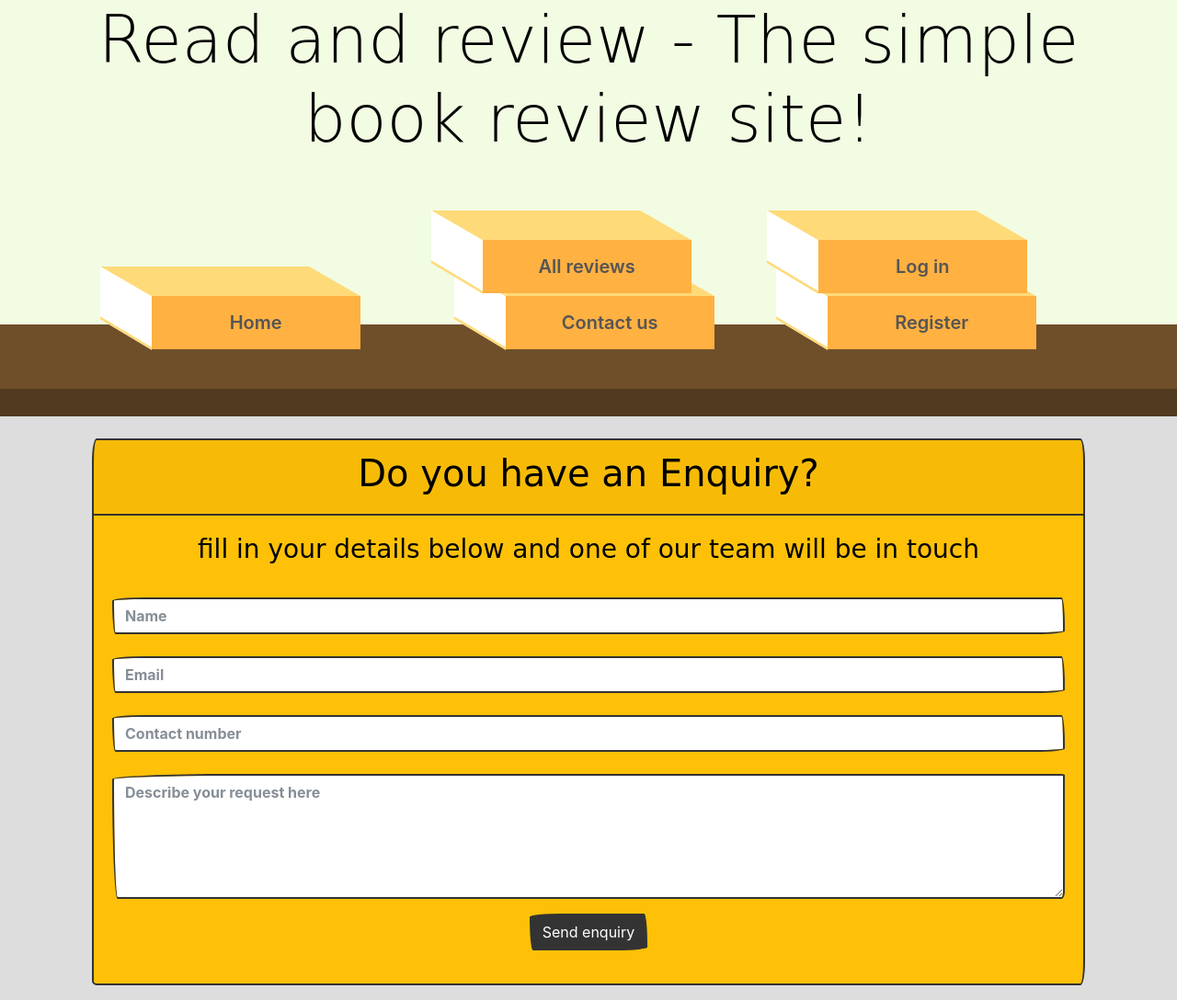
After one commit to cthoms1993/book-review-project, a Flask app: page /contact in a window 1280 px wide; the page is wider, and only the part inside the window is pictured. The commit adds this page. Shown: that part at 92% size. Run offline with Flask 2, Linux system fonts and the light colour scheme; some libraries are stand-ins or nearby versions; some web fonts are replaced.

Commit message:
added contact us page instead of book store

```diff
--- a/app.py
+++ b/app.py
@@ -137,10 +137,10 @@ def account():
     return render_template("account.html", reviews=mongo.db.reviews.find({'username': session.get('username')}))
 
 
-@app.route('/store')
-def store():
+@app.route('/contact')
+def contact():
     """still in development"""
-    return render_template('store.html')
+    return render_template('contact.html')
 
 
 if __name__ == '__main__':
--- a/templates/base.html
+++ b/templates/base.html
@@ -28,14 +28,14 @@
                 {% if 'username' in session %}
                     <li><a style="z-index: 2; left:10px" href="{{ url_for('add_review') }}">Add review</a></li>
                     <li><a style="z-index: 1; left:25px" href="{{ url_for('account') }}">Your Reviews</a></li>
-                    {% else %}
-                     <li><a style="z-index: 1; left: 15px" href="{{ url_for('index') }}">Home</a></li>
+                {% else %}
+                    <li><a style="z-index: 1; left: 15px" href="{{ url_for('index') }}">Home</a></li>
                 {% endif %}
             </ul>
 
             <ul class="book_column">
                 <li><a style="z-index: 2;" href="{{ url_for('get_reviews') }}">All reviews</a></li>
-                <li><a style="z-index: 1; left: 25px" href="{{ url_for('store') }}">Book store</a></li>
+                <li><a style="z-index: 1; left: 25px" href="{{ url_for('contact') }}">Contact us</a></li>
             </ul>
 
             <ul class="book_column">
@@ -47,6 +47,7 @@
                 {% endif %}
             </ul>
         </div>
+    </div>
 </section>
 
 
--- /dev/null
+++ b/templates/contact.html
@@ -0,0 +1,46 @@
+{% extends 'base.html' %}
+{% block content %}
+
+    <div class="container-fluid contact-container">
+        <div class="row text-center">
+            <div class="col-12">
+                <div class="card text-white bg-warning mb-3">
+                    <div class="card-header main-title">
+                        <h1>Do you have an Enquiry?</h1>
+                    </div>
+                    <div class="card-body">
+                        <h3 class="card-title main-title">fill in your details below and one of our team will be in
+                            touch</h3>
+                        <form>
+                            <div class="form-group">
+                                <label for="fullname"></label><input type="text" name="name" id="fullname"
+                                                                     class="form-control"
+                                                                     placeholder="Name" required/>
+                                <label for="email-address"></label><input type="email" name="email" id="email-address"
+                                                                          class="form-control" placeholder="Email"
+                                                                          required/>
+                                <label for="contact-number"></label><input type="text" name="contact-number"
+                                                                           id="contact-number"
+                                                                           class="form-control"
+                                                                           placeholder="Contact number" required/>
+                                <label for="summary"></label><textarea
+                                    rows="5" name="summary"
+                                    id="summary"
+                                    class="form-control"
+                                    placeholder="Describe your request here"
+                                    required></textarea>
+                            </div>
+                            <div class="form-group text-center">
+                                <div class="row">
+                                    <div class="col-12 text-center">
+                                        <button type="submit" class="btn enquiry-btn btn-primary">Send enquiry</button>
+                                    </div>
+                                </div>
+                            </div>
+                        </form>
+                    </div>
+                </div>
+            </div>
+        </div>
+    </div>
+{% endblock %}
--- a/templates/store.html
+++ /dev/null
@@ -1,5 +0,0 @@
-{% extends 'base.html' %}
-{% block content %}
-
-
-{% endblock %}
```
Also changed, not shown: templates/register.html (+6 -3 lines).
